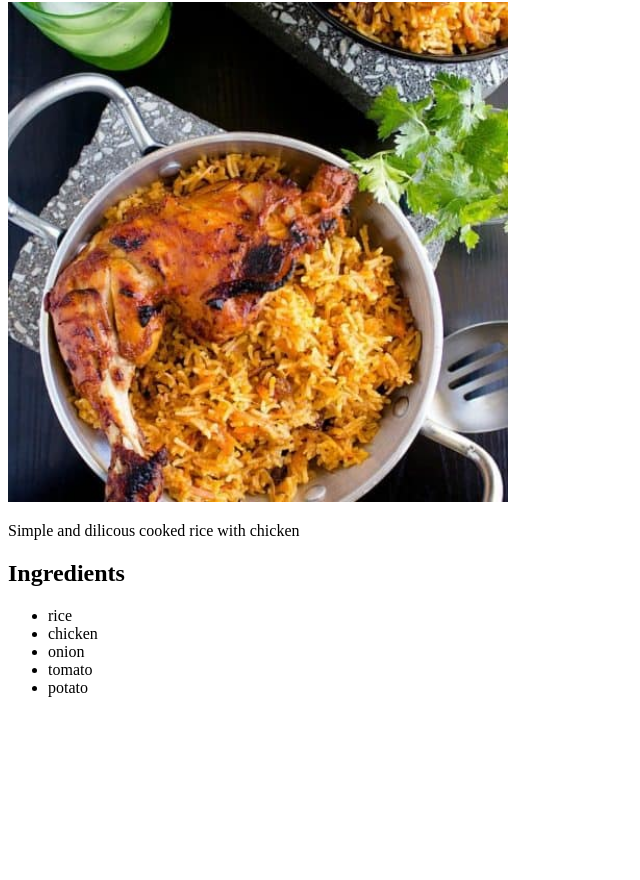
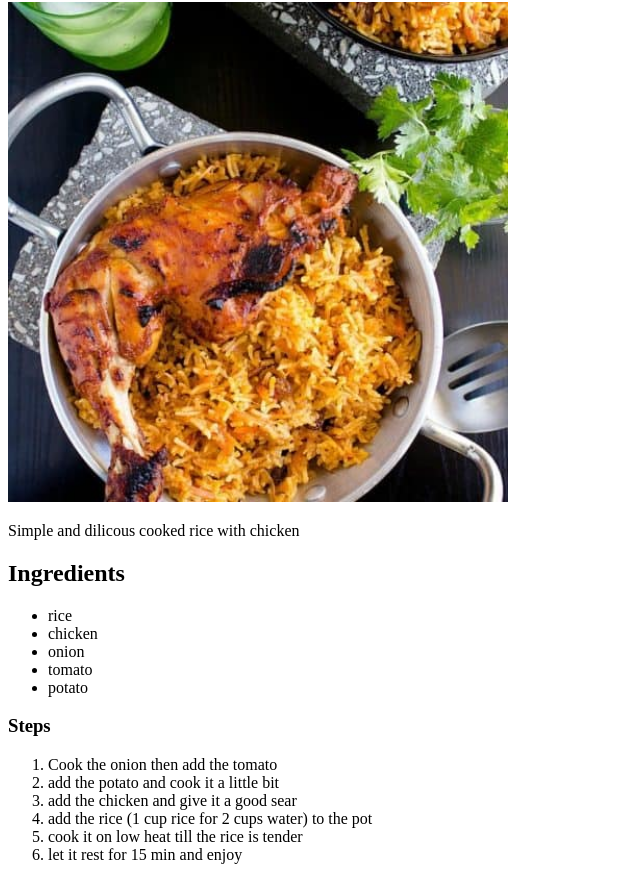
Before and after one commit to Talha-Bahabri/odin-recipes, a plain HTML site: page recipes/kabsa.html in a window 1280 px wide. Shown: the part 78-958 px from the top of the page, without its empty margins (0-640 px from the left). Before the commit the page ends 800 px from the top, so only its background shows below. Drawn offline with Linux system fonts and the light colour scheme.

Commit message:
added the steps for cooking the recipes

```diff
--- a/recipes/kabsa.html
+++ b/recipes/kabsa.html
@@ -17,8 +17,17 @@
         <li>onion</li>
         <li>tomato</li>
         <li>potato</li>
+    </ul>
 
-    </ul>
+    <h3>Steps</h3>
+    <ol>
+        <li>Cook the onion then add the tomato</li>
+        <li>add the potato and cook it a little bit</li>
+        <li>add the chicken and give it a good sear</li>
+        <li>add the rice (1 cup rice for 2 cups water) to the pot</li>
+        <li>cook it on low heat till the rice is tender</li>
+        <li>let it rest for 15 min and enjoy</li>
+    </ol>
 
 </body>
 </html>
```
Also changed, not shown: recipes/fried_potato.html (+9 -0 lines), recipes/lasagna.html (+9 -0 lines).
